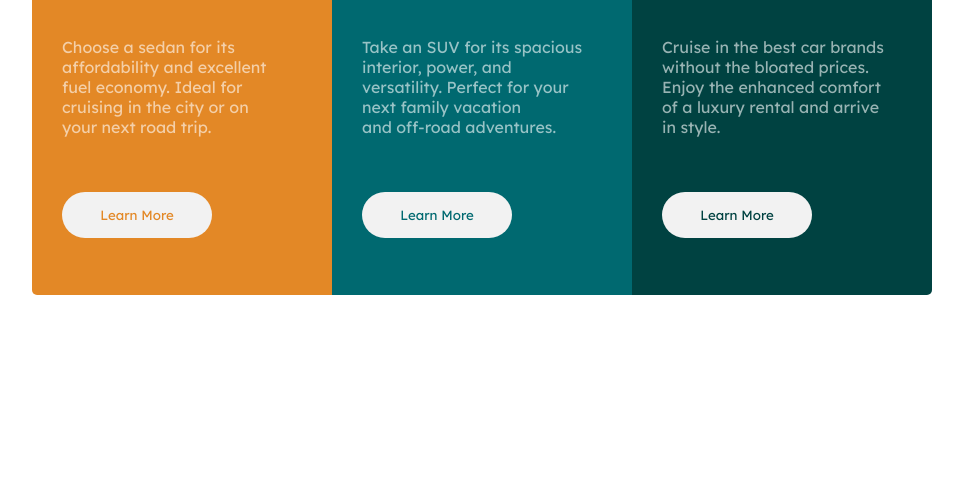
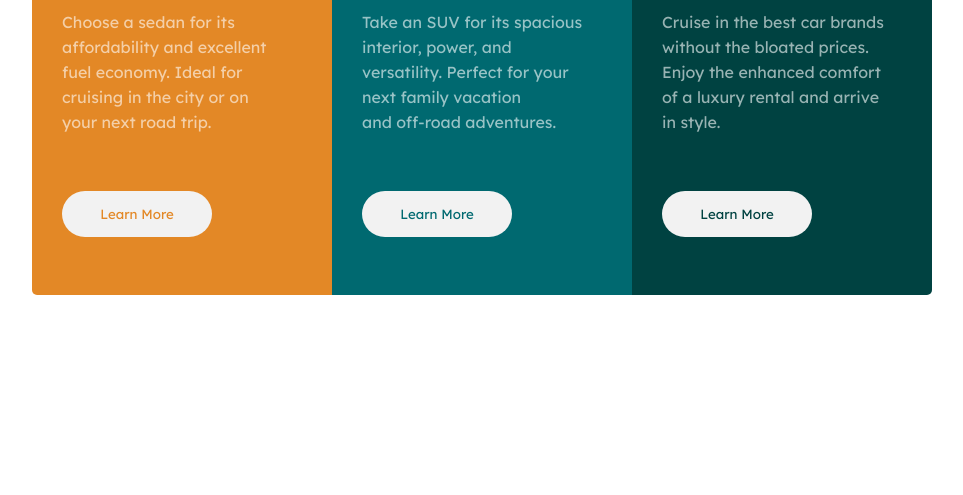
Before and after one commit to selinsener/3-column-preview-card-component, a plain HTML site: page index.html in a window 1280 px wide. Shown: the part 305-800 px from the top of the page, without its empty margins (158-1121 px from the left). Drawn offline with Linux system fonts and the light colour scheme.

Commit message:
FİNAL PUSH

```diff
--- a/style.css
+++ b/style.css
@@ -71,6 +71,8 @@ font-family: 'Lexend Deca', sans-serif;
     font-family: var(--lexend);
     color: var(--Transparentwhite);
     opacity: .8;
+    line-height: 25px;
+    margin-top: -30px;
  }
  button{
     background-color:var(--verylightgray);
```
